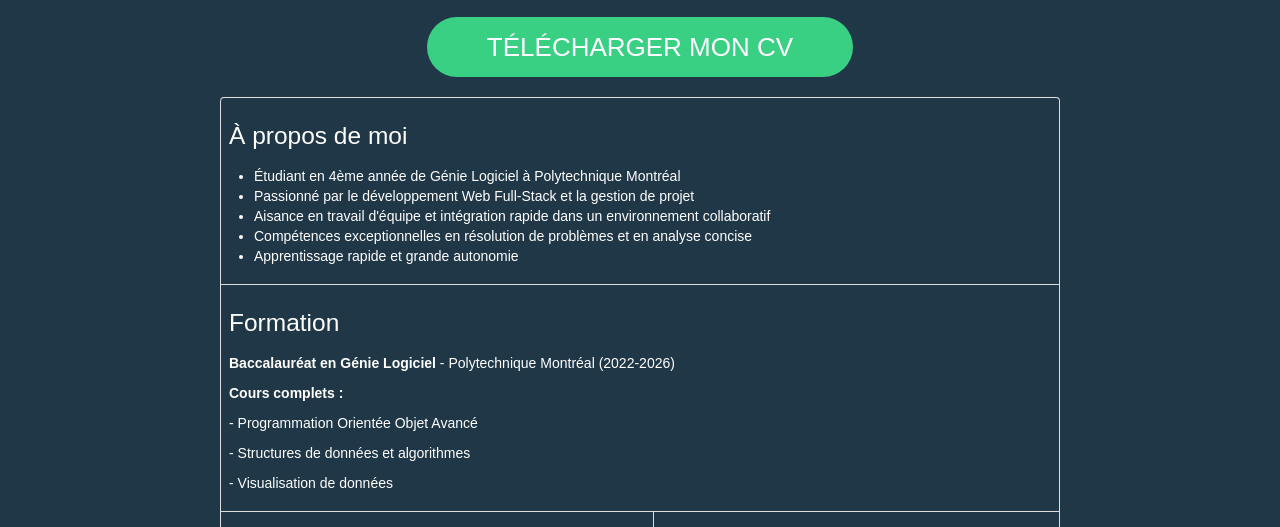
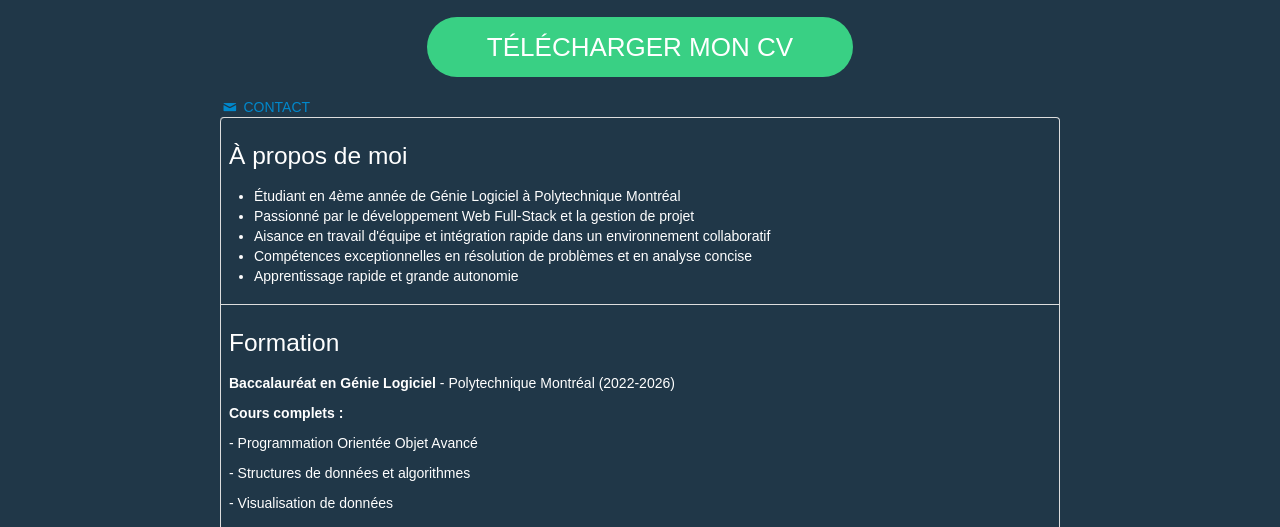
Before and after one commit to ImNoax/portfolio, a website: page resume.html in a window 1280 px wide. Shown: the part 197-724 px from the top of the page. Drawn offline with Linux system fonts and the light colour scheme; a web font is replaced by a local one.

Commit message:
Add contact link before resume table

```diff
--- a/resume.html
+++ b/resume.html
@@ -36,6 +36,7 @@
     <div>Mon CV est disponible pour téléchargement en PDF</div>
     <div class="btn-center"> <a href="assets/NOAHNAMOKOCV2025.pdf" class="hire-me"> Télécharger Mon CV</a></div>
     <!-- Quadrillage pour le contenu du CV -->
+    <a href="contact.html"> <i class="icon-mail"></i> CONTACT</a>
     <table class="table table-bordered">
       <!-- Première rangée : À propos de moi sur une seule colonne -->
       <tr>
@@ -147,6 +148,7 @@
       </tr>
     </table>
   </div>
+
   &nbsp;
 
 <div class="footer" href="css/bootstrap-responsive.css" rel="stylesheet" type="text/css">
```
